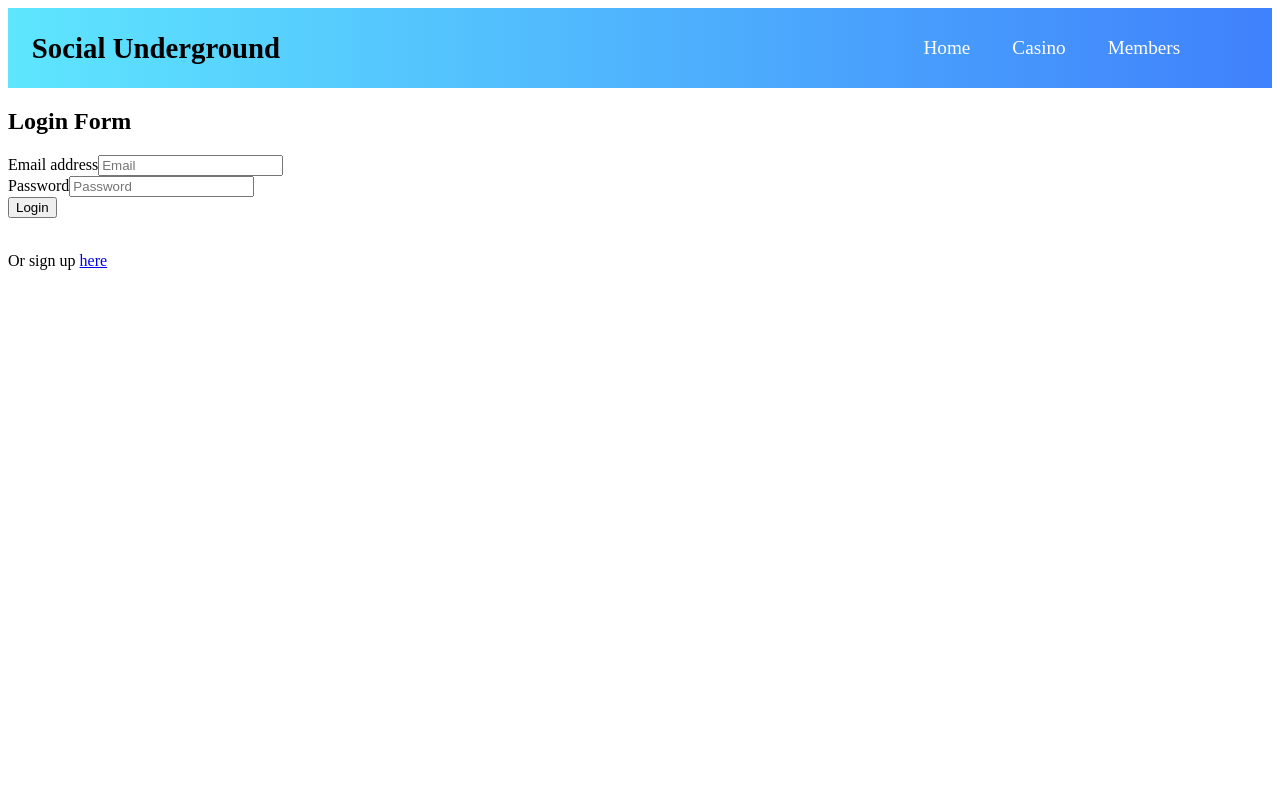
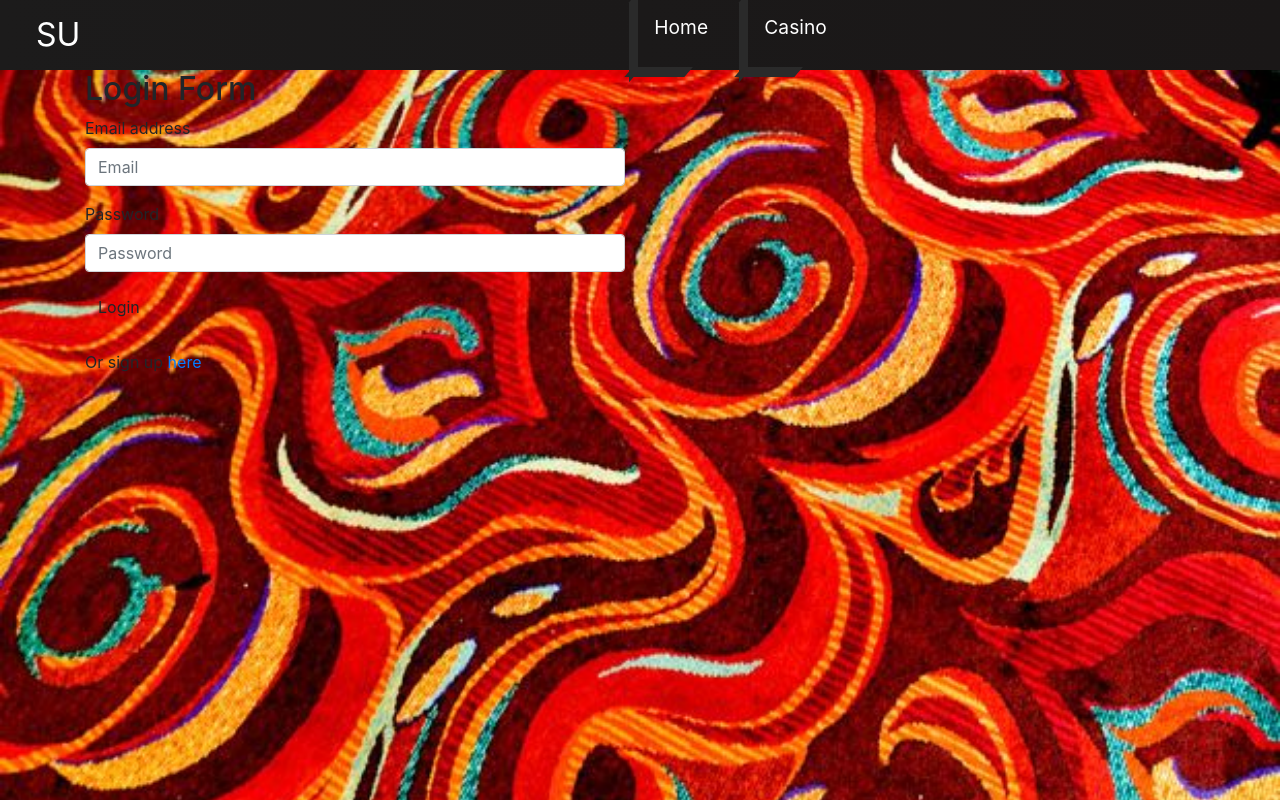
Before and after one commit to rzelazny/social-underground-2, a React (Create React App) app in the folder client/: page / in a window 1280 px wide. Built offline with nearby package versions, Linux system fonts and the light colour scheme.

Commit message:
created navbar again and fixed errors

```diff
--- a/client/package.json
+++ b/client/package.json
@@ -5,6 +5,7 @@
   "proxy": "http://localhost:3001/",
   "dependencies": {
     "axios": "^0.18.0",
+    "bootstrap": "^4.5.3",
     "react": "^16.14.0",
     "react-dom": "^16.14.0",
     "react-router-dom": "^5.1.2",
--- a/client/src/App.js
+++ b/client/src/App.js
@@ -4,7 +4,7 @@
 import Signup from "./pages/Signup";
 import NoMatch from "./pages/NoMatch";
 import Nav from "./components/Nav/Navbar";
-// import  Casino from "./pages/Casino";
+import  Casino from "./pages/Casino";
 
 function App() {
   return (
@@ -21,10 +21,10 @@
           <Route>
             <NoMatch />
           </Route>
+          <Route path ="/casino" component = {Casino} />
         </Switch>
       </div>
     </Router>
-    // <Casino />
   );
 }
 
--- a/client/src/components/Nav/MenuItems.js
+++ /dev/null
@@ -1,17 +0,0 @@
-export const MenuItems = [
-    {
-        title: "Home",
-        url: "#",
-        cName: "nav-links"
-    },
-    {
-        title: "Casino",
-        url: "#",
-        cName: "nav-links"
-    },
-    {
-        title: "Members",
-        url: "#",
-        cName: "nav-links"
-    }
-]
--- a/client/src/components/Nav/Navbar.css
+++ b/client/src/components/Nav/Navbar.css
@@ -1,31 +1,75 @@
-.NavbarItems {
-    background: linear-gradient(90deg, rgb(94, 230, 254)0%, rgb(63, 129, 252)100%);
-    height: 80px;
+.navbar{
+    background: linear-gradient(90deg, rgb(28, 27, 27)0%, rgb(26, 23, 23)100% );
+    height: 70px;
     display: flex;
     justify-content: center;
     align-items: center;
     font-size: 1.2rem;
+    position: sticky;
+    top: 0;
+    z-index: 1000;
+}
+
+.navbar-container {
+    display: flex;
+    justify-content: center;
+    align-items: center;
+    height: 20px;
+    max-width: 1500px;
+}
+
+.navbar-logo {
+    color: white;
+    justify-self: start;
+    margin-left: 20px;
+    cursor: pointer;
+    text-decoration: none;
+    font-size: 2rem;
+    display: flex;
+    align-items: center;
+}
+.fas fa-bahai {
+    margin-left: 0.5rem;
+    font-size: 1.8rem;
 }
 
 .nav-menu {
     display: grid;
-    grid-template-columns: repeat(5, auto);
+    grid-template-columns: repeat(4, auto);
     grid-gap: 10px;
     list-style: none;
     text-align: center;
-    width: 70vw;
+    width: 60vw;
     justify-content: end;
     margin-right: 2rem;
 }
 
-.nav-links{
+.nav-item {
+    height: 80px;
+}
+
+.nav-links {
     color: white;
+    display: flex;
+    align-items: center;
     text-decoration: none;
     padding: 0.5rem 1rem;
+    height: 100%;
 }
 
-.nav-links:hover{
-    background-color: lightblue;
-    border-radius: 4px;
+.nav-links:hover {
+    border-bottom: 4px solid white;
     transition: all 0.2s ease-out;
 }
+
+.fa-bars {
+    color: white;
+}
+
+.nav-links-mobile {
+    display: none;
+}
+
+.menu-icon {
+    display: none;
+}
--- a/client/src/components/Nav/Navbar.js
+++ b/client/src/components/Nav/Navbar.js
@@ -1,104 +1,36 @@
-// import React from "react";
+import React, {useState} from "react";
+import {Link} from "react-router-dom";
+import "./Navbar.css";
 
-// function Nav() {
-//   return (
-//     <nav className="navbar navbar-expand-lg navbar-dark bg-primary">
-//       <a className="navbar-brand" href="/">
-//         React Reading List
-//       </a>
-//     </nav>
-//   );
-// }
-
-// export default Nav;
-
-// import React from "react";
-// import { Link, useLocation } from "react-router-dom";
-// // import { NavTabs } from "reactstrap";
-
-// function NavTabs() {
-//   // We'll go into the Hooks API later, for now, we are just using some code
-//   // from the react-router docs (https://reacttraining.com/react-router/web/api/Hooks/uselocation)
-//   // This allows the component to check the route any time the user uses a link to navigate.
-//   const location = useLocation();
-
-//   return (
-//     <ul className="nav nav-tabs">
-//       <li className="nav-item">
-//         <Link to="/" className={location.pathname === "/" ? "nav-link active" : "nav-link"}>
-//           Home
-//         </Link>
-//       </li>
-//       <li className="nav-item">
-//         <Link
-//           to="/Casino"
-//           className={location.pathname === "/Casino" ? "nav-link active" : "nav-link"}
-//         >
-//           Casino
-//         </Link>
-//       </li>
-//       <li className="nav-item">
-//         <Link
-//           to="/members"
-//           className={location.pathname === "/members" ? "nav-link active" : "nav-link"}
-//         >
-//           Members
-//         </Link>
-//       </li>
-//     </ul>
-//   );
-// }
-
-// export default NavTabs;
-
-// import React from 'react';
-// import { Nav, NavLink } from 'reactstrap';
-
-// const Example = (props) => {
-//   return (
-//     <div>
-//       <Nav>
-//       <p>Social Underground</p>
-//         <NavLink href="./pages/Home.js">Home </NavLink>
-//         <NavLink href="#">Casino </NavLink>
-//         <NavLink href="#">Members </NavLink>
-//       </Nav>
-//     </div>
-//   );
-// }
-
-// export default Example;
-
-import React, {Component} from 'react';
-import {MenuItems} from "./MenuItems"
-import "./Navbar.css"
-
-class Navbar extends Component{
-state = {clicked: false}
-
-handleClick = () => {
-  this.setState({ clicked: !this.state.clicked})
-}
-  render(){
+function Navbar() {
+    const [click, setClick] = useState(false);
+    const handleClick = () => setClick(!click);
+    const closeMobileMenu = () => setClick(false);
     return (
-      <nav className="NavbarItems">
-        <h1 className="navbar-title">Social Underground</h1>
-        <div className="menu-icon">
-
+        <div>
+            <nav className="navbar">
+                <div className="navbar-container">
+                    <Link to="/" className="navbar-logo" onClick={closeMobileMenu}>
+                        SU
+                    </Link>
+                    <div className="menu-icon" onClick={handleClick}>
+                        <i classNane={click ? "fas fa-times" : "fas fa-bars"} />
                     </div>
-        <ul className={this.state.clicked ? "nav-menu active" : "nav-menu"}>
-          {MenuItems.map((item, index) => {
-            return (
-              <li key={index}>
-                <a className={item.cName} href={item.url}> {item.title}</a>
+                    <ul className ={click ? "nav-menu active" : "nav-menu"}>
+                        <li className="nav-item">
+                            <Link to ="/" className="nav-links" onClick={closeMobileMenu}>
+                                Home
+                            </Link>
                         </li>
-            )
-          })}
-
+                        <li className="nav-item">
+                            <Link to ="/casino" className="nav-links" onClick={closeMobileMenu}>
+                                Casino
+                            </Link>
+                        </li>
                     </ul>
+                </div>
             </nav>
+        </div>
     )
 }
-}
-
 export default Navbar
--- a/client/src/pages/Casino.js
+++ b/client/src/pages/Casino.js
@@ -1,9 +1,10 @@
 import React from "react";
 import GamingTable from "../components/GamingTable";
+import Nav from "../components/Nav/Navbar"
 
 function Casino() {
     return (
-        // Navbar will go here
+        <Nav />,
         <GamingTable />
         // Footer will go here
     )
```
Also changed, not shown: client/src/pages/Home.js (+122 -111 lines), 2 other files (tests, documents, lock files or other folders). Lines whose indentation alone changed are shown as unchanged.
